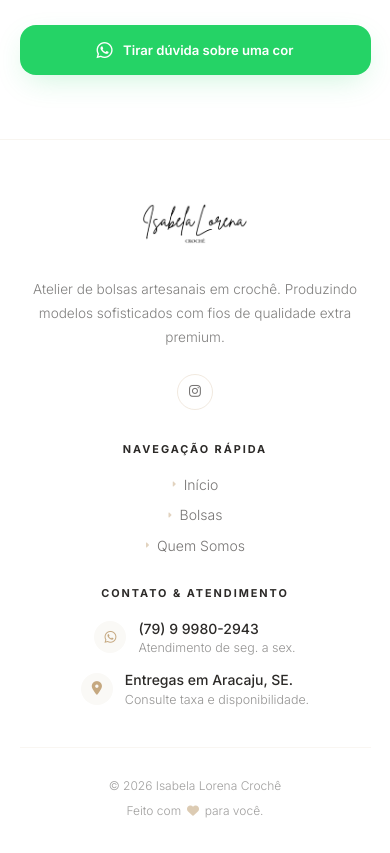
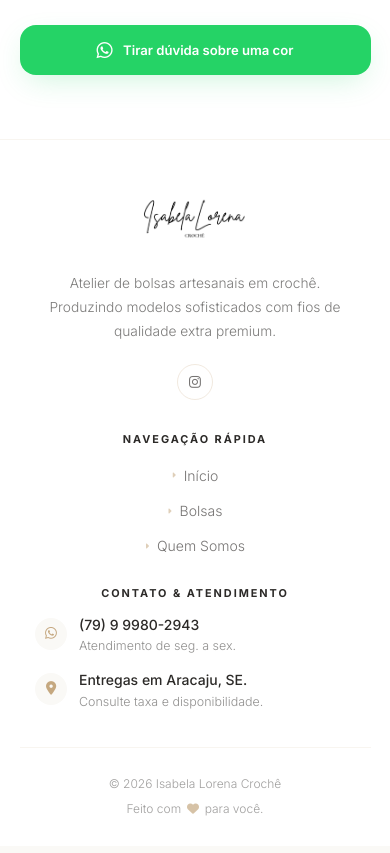
Before and after one commit to vsbarreto-code/Isabela-Lorena-Croche, a plain HTML site: page cores.html in a window 390 px wide. Shown: the part 3500-4353 px from the top of the page. Drawn offline with nearby package versions, Linux system fonts and the light colour scheme; a web font is replaced by a local one.

Commit message:
Responsividade no footer

```diff
--- a/assets/css/footer.css
+++ b/assets/css/footer.css
@@ -1,109 +1,97 @@
 /* ============================================================
-   FOOTER.CSS — rodapé global do site
-   Usado em todas as páginas (index, bolsas, decoracao,
-   sobre).
-   Depende de: main.css (variáveis, reset, .inner)
+   FOOTER.CSS — rodapé global responsivo
    ============================================================ */
 
-/* ---- CONTAINER PRINCIPAL ---- */
+.site-footer {
+  background: #fff;
+  border-top: 1px solid rgba(197, 168, 128, 0.12);
+  padding: clamp(3rem, 6vw, 4.5rem) 0 2rem;
+  overflow-x: hidden;
+}
 
-/* Logo do footer */
+.site-footer *,
+.site-footer *::before,
+.site-footer *::after {
+  box-sizing: border-box;
+}
+
+.site-footer .inner {
+  max-width: 1280px;
+  margin: 0 auto;
+  padding-inline: clamp(1rem, 3vw, 1.5rem);
+}
+
+/* ============================================================
+   GRID
+   ============================================================ */
+
+.footer-grid {
+  display: grid;
+  grid-template-columns: 1fr;
+  gap: 2.35rem;
+  margin-bottom: clamp(2.25rem, 5vw, 3.5rem);
+}
+
+/* ============================================================
+   MARCA / LOGO
+   ============================================================ */
+
+.footer-brand {
+  min-width: 0;
+}
+
 .footer-logo {
   display: inline-flex;
   align-items: center;
   line-height: 0;
   text-decoration: none;
-  margin-bottom: 1.25rem;
+  margin-bottom: 1.15rem;
 }
 
 .footer-logo img {
   display: block;
-  width: clamp(150px, 18vw, 260px);
-  max-height: 80px;
+  width: clamp(145px, 18vw, 250px);
+  max-height: 78px;
   height: auto;
   object-fit: contain;
 }
 
-/* ---- GRID DE COLUNAS ---- */
-
-/*
-  Mobile    : 1 coluna (empilhado)
-  640–1023px: 2 colunas — brand ocupa linha inteira no topo
-  1024px+   : 3 colunas — brand (2fr) + nav (1fr) + contato (1fr)
-*/
-.footer-grid {
-  display: grid;
-  grid-template-columns: 1fr;
-  gap: 2.5rem;
-  margin-bottom: clamp(2.5rem, 5vw, 3.5rem);
+.footer-brand > p {
+  max-width: 24rem;
+  margin: 0 0 1.35rem;
+  font-size: 0.86rem;
+  font-weight: 300;
+  line-height: 1.75;
+  color: rgba(44, 42, 40, 0.62);
 }
 
-@media (min-width: 640px) {
-  .footer-grid {
-    grid-template-columns: repeat(2, 1fr);
-    gap: 2.5rem 3rem;
-  }
-
-  /* Brand ocupa as duas colunas em tablet portrait */
-  .footer-brand {
-    grid-column: 1 / -1;
-  }
-}
-
-@media (min-width: 1024px) {
-  .footer-grid {
-    grid-template-columns: 2fr 1fr 1fr;
-    gap: 3.5rem;
-  }
-
-  /* Em desktop, brand volta a ocupar apenas a primeira coluna */
-  .footer-brand {
-    grid-column: auto;
-  }
-}
-
-/* ---- BRAND / LOGO ---- */
-
-.footer-brand .logo {
-  margin-bottom: 1rem;
-  display: inline-flex;
-}
-
-/* Descrição curta do atelier */
-.footer-brand > p {
-  font-size: 0.85rem;
-  color: rgba(44, 42, 40, 0.6);
-  line-height: 1.75;
-  font-weight: 300;
-  margin-bottom: 1.5rem;
-  max-width: 22rem;
-}
-
-/* ---- ÍCONES DE REDES SOCIAIS ---- */
+/* ============================================================
+   REDES SOCIAIS
+   ============================================================ */
 
 .footer-socials {
   display: flex;
+  align-items: center;
   gap: 0.6rem;
 }
 
-/*
-  Cada ícone social: círculo com borda dourada sutil.
-  No hover faz fill com a cor primária + ícone branco.
-*/
 .footer-socials a {
   width: 2.25rem;
   height: 2.25rem;
-  border-radius: 9999px;
+  border-radius: 999px;
   border: 1px solid rgba(197, 168, 128, 0.25);
-  display: flex;
+
+  display: inline-flex;
   align-items: center;
   justify-content: center;
+
   font-size: 0.85rem;
   color: rgba(44, 42, 40, 0.65);
+
   transition:
-    background 0.3s ease,
-    border-color 0.3s ease,
-    color 0.3s ease,
+    background 0.25s ease,
+    border-color 0.25s ease,
+    color 0.25s ease,
     transform 0.25s ease;
 }
 
@@ -114,61 +102,74 @@
   transform: translateY(-2px);
 }
 
-/* ---- TÍTULO DAS COLUNAS ---- */
+/* ============================================================
+   COLUNAS
+   ============================================================ */
 
-/*
-  Estilo "eyebrow label" — mesmo padrão de .section-label,
-  mas sem display:block (o h3 já é bloco).
-*/
+.footer-col {
+  min-width: 0;
+}
+
 .footer-col h3 {
+  margin-bottom: 1.15rem;
+
   font-size: 0.68rem;
   font-weight: 700;
+  letter-spacing: 0.18em;
   text-transform: uppercase;
-  letter-spacing: 0.18em;
+
   color: var(--color-dark);
-  margin-bottom: 1.25rem;
 }
 
-/* ---- LISTA DE NAVEGAÇÃO ---- */
+/* ============================================================
+   LINKS
+   ============================================================ */
 
 .footer-links {
   list-style: none;
   display: flex;
   flex-direction: column;
   gap: 0.85rem;
+  padding: 0;
+  margin: 0;
 }
 
 .footer-links a {
-  font-size: 0.875rem;
-  color: rgba(44, 42, 40, 0.65);
-  font-weight: 300;
-  display: flex;
+  display: inline-flex;
   align-items: center;
   gap: 0.5rem;
+
+  font-size: 0.875rem;
+  font-weight: 300;
+  color: rgba(44, 42, 40, 0.65);
+
   transition:
     color 0.25s ease,
     gap 0.25s ease;
 }
 
-/* Pequeno avanço do ícone no hover dá sensação de movimento */
 .footer-links a:hover {
   color: var(--color-primary);
   gap: 0.7rem;
 }
 
 .footer-links a i {
+  flex-shrink: 0;
   font-size: 0.5rem;
-  color: rgba(197, 168, 128, 0.5);
-  flex-shrink: 0;
+  color: rgba(197, 168, 128, 0.55);
 }
 
-/* ---- LISTA DE CONTATO ---- */
+/* ============================================================
+   CONTATO
+   ============================================================ */
 
 .footer-contact {
   list-style: none;
   display: flex;
   flex-direction: column;
   gap: 1rem;
+  padding: 0;
+  margin: 0;
 }
 
 .footer-contact li {
@@ -177,20 +178,18 @@
   gap: 0.75rem;
 }
 
-/*
-  Ícone envolto em círculo pequeno com fundo levemente colorido.
-  margin-top: 0.1rem alinha visualmente com a primeira linha do texto.
-*/
 .footer-contact .icon {
   width: 2rem;
   height: 2rem;
-  min-width: 2rem; /* evita encolhimento em textos longos */
-  border-radius: 9999px;
+  min-width: 2rem;
+  margin-top: 0.1rem;
+
+  border-radius: 999px;
   background: var(--color-light);
+
   display: flex;
   align-items: center;
   justify-content: center;
-  margin-top: 0.1rem;
 }
 
 .footer-contact .icon i {
@@ -198,324 +197,65 @@
   color: var(--color-primary);
 }
 
-/* Linha principal (telefone, e-mail) */
+.footer-contact .text {
+  min-width: 0;
+}
+
 .footer-contact .text p:first-child {
   font-size: 0.875rem;
   font-weight: 500;
+  line-height: 1.35;
   color: var(--color-dark);
-  line-height: 1.3;
 }
 
-/* Linha secundária (horário, localidade) */
 .footer-contact .text p:last-child {
+  margin-top: 0.15rem;
   font-size: 0.78rem;
-  color: rgba(44, 42, 40, 0.5);
   font-weight: 300;
-  margin-top: 0.15rem;
+  line-height: 1.45;
+  color: rgba(44, 42, 40, 0.52);
 }
 
-/* Quando há apenas uma linha de texto, remove a margem */
 .footer-contact .text p:only-child {
   margin-top: 0;
 }
 
-/* ---- BARRA INFERIOR (copyright) ---- */
+/* ============================================================
+   RODAPÉ INFERIOR
+   ============================================================ */
 
-/*
-  Mobile: empilhado e centralizado.
-  768px+: inline com espaço entre as duas strings.
-*/
 .footer-bottom {
-  padding-top: 1.75rem;
-  border-top: 1px solid rgba(197, 168, 128, 0.1);
+  padding-top: 1.65rem;
+  border-top: 1px solid rgba(197, 168, 128, 0.12);
+
   display: flex;
   flex-direction: column;
-  gap: 0.4rem;
   align-items: center;
+  gap: 0.35rem;
+
   text-align: center;
   font-size: 0.75rem;
-  color: rgba(44, 42, 40, 0.45);
   font-weight: 300;
   line-height: 1.6;
+  color: rgba(44, 42, 40, 0.45);
 }
 
-@media (min-width: 768px) {
-  .footer-bottom {
-    flex-direction: row;
-    justify-content: space-between;
-    gap: 0;
-    text-align: left;
-  }
-}
-
-/* Ícone de coração na frase "Feito com ♥" */
 .footer-bottom i {
-  color: rgba(197, 168, 128, 0.6);
   margin: 0 0.15rem;
-}
-/* ============================================================
-   FOOTER.CSS — rodapé global do site
-   Usado em todas as páginas (index, bolsas, decoracao,
-   sobre).
-   Depende de: main.css (variáveis, reset, .inner)
-   ============================================================ */
-
-/* ---- CONTAINER PRINCIPAL ---- */
-
-.site-footer {
-  background: #fff;
-  border-top: 1px solid rgba(197, 168, 128, 0.12);
-  padding: clamp(3rem, 6vw, 4.5rem) 0 2rem;
-}
-
-.site-footer .inner {
-  max-width: 1280px;
-  margin: 0 auto;
-  padding: 0 clamp(1rem, 3vw, 1.5rem);
-}
-
-/* ---- GRID DE COLUNAS ---- */
-
-/*
-  Mobile    : 1 coluna (empilhado)
-  640–1023px: 2 colunas — brand ocupa linha inteira no topo
-  1024px+   : 3 colunas — brand (2fr) + nav (1fr) + contato (1fr)
-*/
-.footer-grid {
-  display: grid;
-  grid-template-columns: 1fr;
-  gap: 2.5rem;
-  margin-bottom: clamp(2.5rem, 5vw, 3.5rem);
-}
-
-@media (min-width: 640px) {
-  .footer-grid {
-    grid-template-columns: repeat(2, 1fr);
-    gap: 2.5rem 3rem;
-  }
-
-  /* Brand ocupa as duas colunas em tablet portrait */
-  .footer-brand {
-    grid-column: 1 / -1;
-  }
-}
-
-@media (min-width: 1024px) {
-  .footer-grid {
-    grid-template-columns: 2fr 1fr 1fr;
-    gap: 3.5rem;
-  }
-
-  /* Em desktop, brand volta a ocupar apenas a primeira coluna */
-  .footer-brand {
-    grid-column: auto;
-  }
-}
-
-/* ---- BRAND / LOGO ---- */
-
-.footer-brand .logo {
-  margin-bottom: 1rem;
-  display: inline-flex;
-}
-
-/* Descrição curta do atelier */
-.footer-brand > p {
-  font-size: 0.85rem;
-  color: rgba(44, 42, 40, 0.6);
-  line-height: 1.75;
-  font-weight: 300;
-  margin-bottom: 1.5rem;
-  max-width: 22rem;
-}
-
-/* ---- ÍCONES DE REDES SOCIAIS ---- */
-
-.footer-socials {
-  display: flex;
-  gap: 0.6rem;
-}
-
-/*
-  Cada ícone social: círculo com borda dourada sutil.
-  No hover faz fill com a cor primária + ícone branco.
-*/
-.footer-socials a {
-  width: 2.25rem;
-  height: 2.25rem;
-  border-radius: 9999px;
-  border: 1px solid rgba(197, 168, 128, 0.25);
-  display: flex;
-  align-items: center;
-  justify-content: center;
-  font-size: 0.85rem;
-  color: rgba(44, 42, 40, 0.65);
-  transition:
-    background 0.3s ease,
-    border-color 0.3s ease,
-    color 0.3s ease,
-    transform 0.25s ease;
-}
-
-.footer-socials a:hover {
-  background: var(--color-primary);
-  border-color: var(--color-primary);
-  color: #fff;
-  transform: translateY(-2px);
-}
-
-/* ---- TÍTULO DAS COLUNAS ---- */
-
-/*
-  Estilo "eyebrow label" — mesmo padrão de .section-label,
-  mas sem display:block (o h3 já é bloco).
-*/
-.footer-col h3 {
-  font-size: 0.68rem;
-  font-weight: 700;
-  text-transform: uppercase;
-  letter-spacing: 0.18em;
-  color: var(--color-dark);
-  margin-bottom: 1.25rem;
-}
-
-/* ---- LISTA DE NAVEGAÇÃO ---- */
-
-.footer-links {
-  list-style: none;
-  display: flex;
-  flex-direction: column;
-  gap: 0.85rem;
-}
-
-.footer-links a {
-  font-size: 0.875rem;
-  color: rgba(44, 42, 40, 0.65);
-  font-weight: 300;
-  display: flex;
-  align-items: center;
-  gap: 0.5rem;
-  transition:
-    color 0.25s ease,
-    gap 0.25s ease;
-}
-
-/* Pequeno avanço do ícone no hover dá sensação de movimento */
-.footer-links a:hover {
-  color: var(--color-primary);
-  gap: 0.7rem;
-}
-
-.footer-links a i {
-  font-size: 0.5rem;
-  color: rgba(197, 168, 128, 0.5);
-  flex-shrink: 0;
-}
-
-/* ---- LISTA DE CONTATO ---- */
-
-.footer-contact {
-  list-style: none;
-  display: flex;
-  flex-direction: column;
-  gap: 1rem;
-}
-
-.footer-contact li {
-  display: flex;
-  align-items: flex-start;
-  gap: 0.75rem;
-}
-
-/*
-  Ícone envolto em círculo pequeno com fundo levemente colorido.
-  margin-top: 0.1rem alinha visualmente com a primeira linha do texto.
-*/
-.footer-contact .icon {
-  width: 2rem;
-  height: 2rem;
-  min-width: 2rem; /* evita encolhimento em textos longos */
-  border-radius: 9999px;
-  background: var(--color-light);
-  display: flex;
-  align-items: center;
-  justify-content: center;
-  margin-top: 0.1rem;
-}
-
-.footer-contact .icon i {
-  font-size: 0.85rem;
-  color: var(--color-primary);
-}
-
-/* Linha principal (telefone, e-mail) */
-.footer-contact .text p:first-child {
-  font-size: 0.875rem;
-  font-weight: 500;
-  color: var(--color-dark);
-  line-height: 1.3;
-}
-
-/* Linha secundária (horário, localidade) */
-.footer-contact .text p:last-child {
-  font-size: 0.78rem;
-  color: rgba(44, 42, 40, 0.5);
-  font-weight: 300;
-  margin-top: 0.15rem;
-}
-
-/* Quando há apenas uma linha de texto, remove a margem */
-.footer-contact .text p:only-child {
-  margin-top: 0;
-}
-
-/* ---- BARRA INFERIOR (copyright) ---- */
-
-/*
-  Mobile: empilhado e centralizado.
-  768px+: inline com espaço entre as duas strings.
-*/
-.footer-bottom {
-  padding-top: 1.75rem;
-  border-top: 1px solid rgba(197, 168, 128, 0.1);
-  display: flex;
-  flex-direction: column;
-  gap: 0.4rem;
-  align-items: center;
-  text-align: center;
-  font-size: 0.75rem;
-  color: rgba(44, 42, 40, 0.45);
-  font-weight: 300;
-  line-height: 1.6;
-}
-
-@media (min-width: 768px) {
-  .footer-bottom {
-    flex-direction: row;
-    justify-content: space-between;
-    gap: 0;
-    text-align: left;
-  }
-}
-
-/* Ícone de coração na frase "Feito com ♥" */
-.footer-bottom i {
-  color: rgba(197, 168, 128, 0.6);
-  margin: 0 0.15rem;
+  color: rgba(197, 168, 128, 0.7);
 }
 
 /* ============================================================
-   RESPONSIVIDADE DO FOOTER
-   Rodapé global.
+   MOBILE
    ============================================================ */
 
 @media (max-width: 767px) {
   .site-footer {
-    padding: 3rem 0 2rem;
+    padding: 2.75rem 0 1.75rem;
   }
 
   .site-footer .inner {
-    padding-inline: var(--inner-padding);
+    padding-inline: var(--inner-padding, 1rem);
   }
 
   .footer-grid {
@@ -525,6 +265,7 @@
 
   .footer-brand > p {
     margin-inline: auto;
+    max-width: 20rem;
   }
 
   .footer-logo {
@@ -532,26 +273,124 @@
   }
 
   .footer-logo img {
-    width: clamp(145px, 56vw, 220px);
-    max-height: 70px;
+    width: clamp(145px, 52vw, 220px);
+    max-height: 68px;
   }
 
   .footer-socials {
     justify-content: center;
   }
 
-  .footer-contact li {
-    justify-content: center;
-    text-align: left;
+  .footer-col h3 {
+    margin-bottom: 1rem;
+  }
+
+  .footer-links {
+    align-items: center;
   }
 
   .footer-links a {
     justify-content: center;
   }
+
+  .footer-contact {
+    align-items: center;
+  }
+
+  .footer-contact li {
+    width: min(100%, 320px);
+    justify-content: flex-start;
+    text-align: left;
+  }
+
+  .footer-bottom {
+    margin-top: 0.25rem;
+  }
 }
+
+/* ============================================================
+   TABLET
+   ============================================================ */
 
 @media (min-width: 768px) and (max-width: 1023px) {
   .footer-grid {
     grid-template-columns: 1.2fr 1fr;
+    gap: 2.5rem 3rem;
+  }
+
+  .footer-brand {
+    grid-column: 1 / -1;
+  }
+
+  .footer-brand > p {
+    max-width: 34rem;
+  }
+
+  .footer-bottom {
+    flex-direction: row;
+    justify-content: space-between;
+    text-align: left;
   }
 }
+
+/* ============================================================
+   DESKTOP
+   ============================================================ */
+
+@media (min-width: 1024px) {
+  .footer-grid {
+    grid-template-columns: minmax(0, 1.7fr) minmax(180px, 0.75fr) minmax(
+        260px,
+        0.95fr
+      );
+    gap: clamp(2.5rem, 5vw, 4rem);
+    align-items: start;
+  }
+
+  .footer-bottom {
+    flex-direction: row;
+    justify-content: space-between;
+    text-align: left;
+  }
+}
+
+/* ============================================================
+   DESKTOP GRANDE
+   ============================================================ */
+
+@media (min-width: 1280px) {
+  .footer-logo img {
+    width: 260px;
+    max-height: 82px;
+  }
+}
+
+/* ============================================================
+   CELULAR MUITO PEQUENO
+   ============================================================ */
+
+@media (max-width: 380px) {
+  .site-footer {
+    padding-top: 2.5rem;
+  }
+
+  .footer-logo img {
+    width: clamp(135px, 48vw, 190px);
+  }
+
+  .footer-brand > p {
+    font-size: 0.82rem;
+  }
+
+  .footer-contact li {
+    width: 100%;
+  }
+
+  .footer-contact .text p:first-child {
+    font-size: 0.84rem;
+  }
+
+  .footer-contact .text p:last-child {
+    font-size: 0.75rem;
+  }
+}
```
Also changed, not shown: bolsas.html (+0 -2 lines), cores.html (+1 -2 lines), index.html (+3 -1 lines), produto.html (+0 -2 lines), sobre.html (+0 -2 lines).
